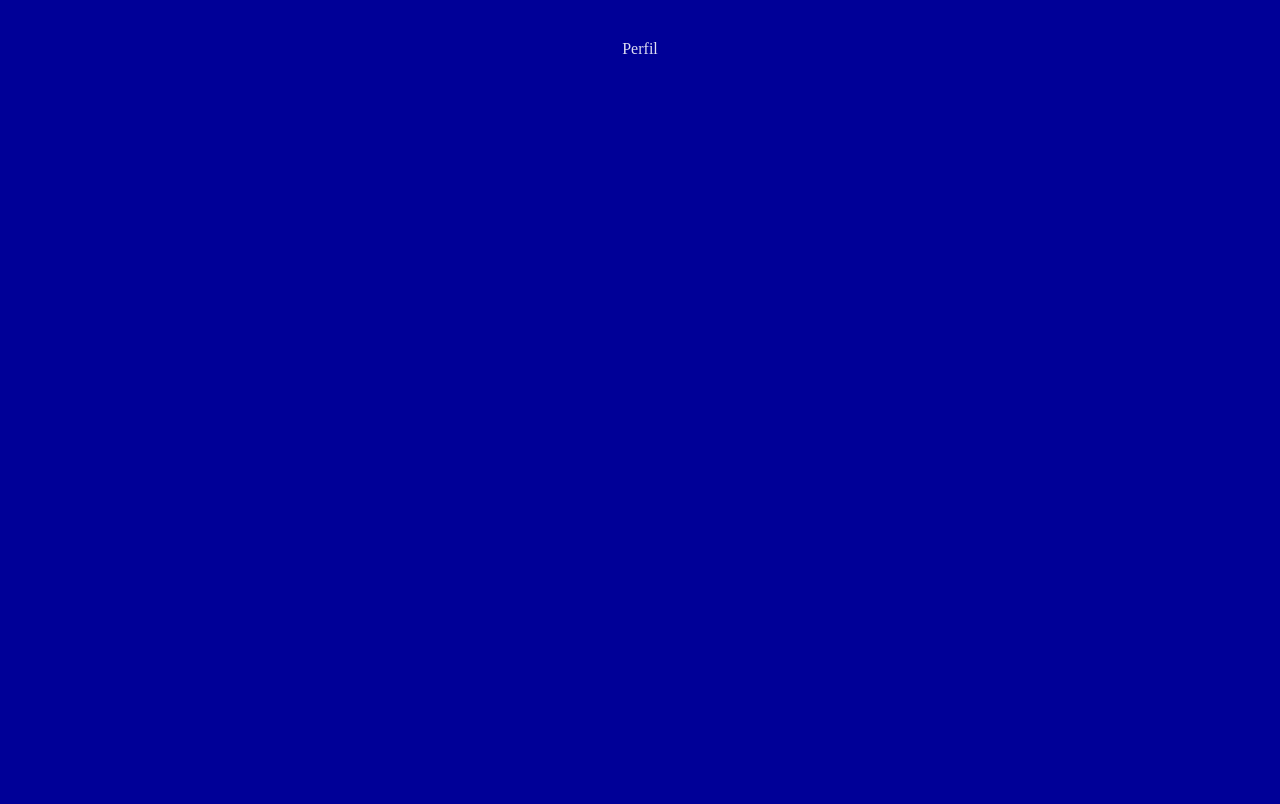
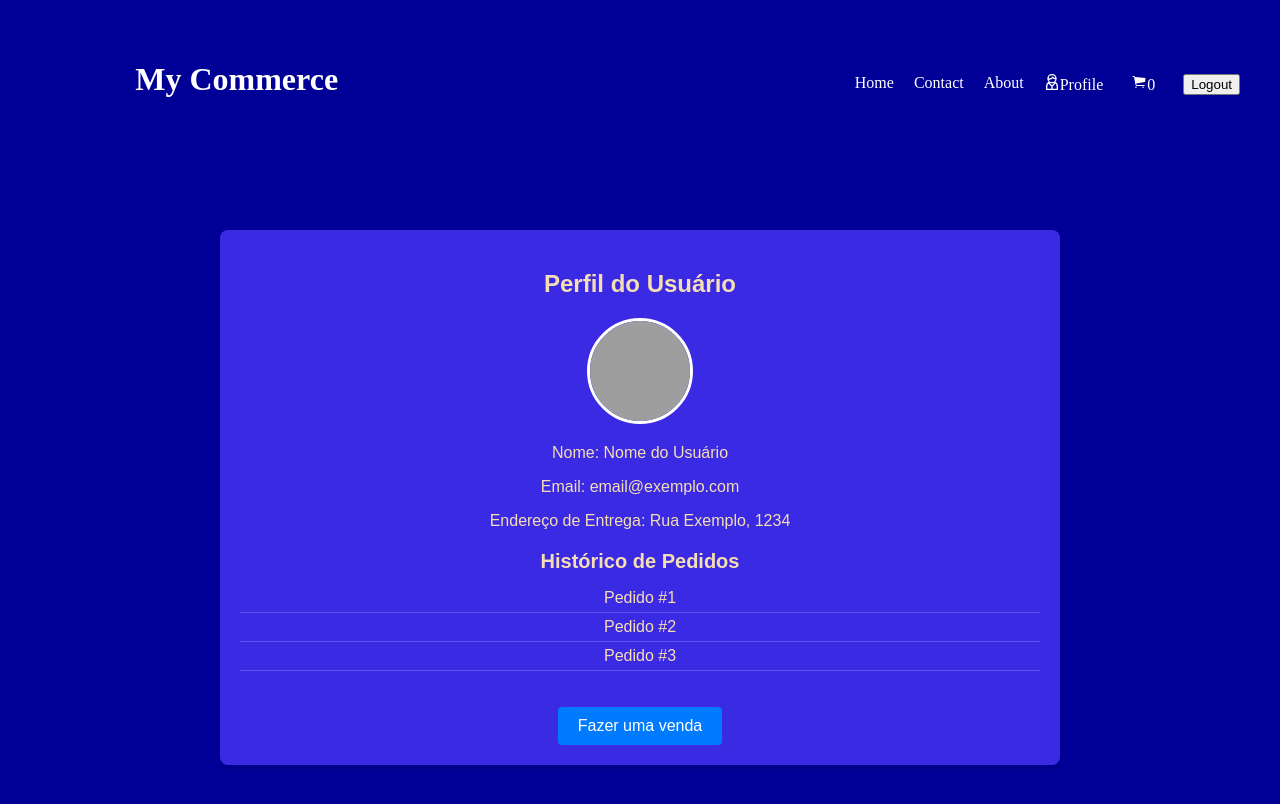
Before and after one commit to Punkrig/E-commerce, a React (Vite) app in the folder ecommerce/: page /profile in a window 1280 px wide. Built offline with nearby package versions, Linux system fonts and the light colour scheme; grey boxes are pictures that could not be loaded.

Commit message:
FEAT: Sell e Profile. -Criação das páginas Sell e Profile;

```diff
--- a/ecommerce/src/Pages/productPage/ProductPage.jsx
+++ b/ecommerce/src/Pages/productPage/ProductPage.jsx
@@ -1,12 +1,13 @@
 // pages/ProductPage.jsx
-import React from 'react';
+import React, { useState } from 'react';
 import { useParams } from 'react-router-dom';
 import products from '../../data/productsData';
 import "./productPage.scss";
 import Header from "../../components/header/Header";
 import SimilarProducts from "../../components/similarProducts/SimilarProducts";
+import ShoppingCart from '../shoppingCart/ShoppingCart';
 
-const ProductPage = () => {
+const ProductPage = ({ addItemToCart }) => {
     const { id } = useParams();
     const product = products.find(p => p.id === parseInt(id));
 
@@ -15,6 +16,17 @@ const ProductPage = () => {
     }
 
     const similarProducts = products.filter(p => p.type === product.type && p.id !== parseInt(id)).slice(0, 3);
+
+    const [isModalOpen, setIsModalOpen] = useState(false);
+
+    const handleBuyNow = () => {
+        addItemToCart(product);
+        setIsModalOpen(true);
+    };
+
+    const closeModal = () => {
+        setIsModalOpen(false);
+    };
 
     return (
         <>
@@ -34,10 +46,11 @@ const ProductPage = () => {
                 <h3>{product.name}</h3>
                 <p>Price: {product.price}</p>
                 <p>{product.description}</p>
-                <button>Buy Now</button>
+                <button onClick={handleBuyNow}>Buy Now</button>
             </div>
         </div>
         <SimilarProducts similarProducts={similarProducts} />
+        {isModalOpen && <ShoppingCart cartItems={[product]} onClose={closeModal} />}
         </>
     );
 };
--- a/ecommerce/src/Pages/profile/Profile.jsx
+++ b/ecommerce/src/Pages/profile/Profile.jsx
@@ -1,8 +1,38 @@
+import { Link } from 'react-router-dom'; // Importe o Link do React Router
+
+import Header from '../../components/header/Header';
 import './profile.scss';
 
-function Profile (){
-    return(
-        <div className="profile">Perfil</div>
+function Profile() {
+    return (
+        <>
+            <Header />
+            <div className="profile">
+                <h2>Perfil do Usuário</h2>
+                <div className="user-info">
+                    <div className="user-avatar">
+                        <img src="caminho_para_a_imagem_do_usuario" alt="Avatar do Usuário" />
+                    </div>
+                    <div className="user-details">
+                        <p>Nome: Nome do Usuário</p>
+                        <p>Email: email@exemplo.com</p>
+                        <p>Endereço de Entrega: Rua Exemplo, 1234</p>
+                        {/* Adicione mais informações do usuário aqui */}
+                    </div>
+                </div>
+                <div className="order-history">
+                    <h3>Histórico de Pedidos</h3>
+                    <ul>
+                        <li>Pedido #1</li>
+                        <li>Pedido #2</li>
+                        <li>Pedido #3</li>
+                        {/* Adicione mais pedidos conforme necessário */}
+                    </ul>
+                </div>
+                <Link to="/sell" className="sell-button">Fazer uma venda</Link>
+            </div>
+        </>
     )
 }
+
 export default Profile;
--- a/ecommerce/src/Pages/profile/profile.scss
+++ b/ecommerce/src/Pages/profile/profile.scss
@@ -0,0 +1,73 @@
+.profile {
+    max-width: 800px;
+    margin: 0 auto;
+    padding: 20px;
+    font-family: Arial, sans-serif;
+    background-color: #3a2ae3;
+    border-radius: 8px;
+    box-shadow: 0 4px 8px rgba(0, 0, 0, 0.1);
+    color: wheat;
+    text-align: center;
+
+    h2 {
+        font-size: 24px;
+        margin-bottom: 20px;
+    }
+
+    .user-avatar {
+        width: 100px;
+        height: 100px;
+        border-radius: 50%;
+        overflow: hidden;
+        margin: 0 auto 20px; /* Centraliza a imagem */
+        border: 3px solid #fff; /* Adiciona uma borda branca ao redor da imagem */
+
+        img {
+            width: 100%;
+            height: 100%;
+            object-fit: cover;
+        }
+    }
+
+    .user-details {
+        p {
+            margin-bottom: 5px;
+        }
+    }
+
+    .order-history {
+        h3 {
+            font-size: 20px;
+            margin-bottom: 10px;
+        }
+
+        ul {
+            list-style-type: none;
+            padding: 0;
+
+            li {
+                font-size: 16px;
+                margin-bottom: 5px;
+                border-bottom: 1px solid rgba(255, 255, 255, 0.2);
+                padding-bottom: 5px;
+            }
+        }
+    }
+
+    .sell-button {
+        display: inline-block;
+        padding: 10px 20px;
+        font-size: 16px;
+        background-color: #007bff;
+        color: white;
+        border: none;
+        border-radius: 4px;
+        text-decoration: none;
+        margin-top: 20px;
+        transition: background-color 0.3s;
+
+        &:hover {
+            background-color: #0056b3;
+        }
+    }
+}
--- /dev/null
+++ b/ecommerce/src/Pages/sellPage/SellPage.jsx
@@ -0,0 +1,69 @@
+import React, { useState } from 'react';
+import './sellPage.scss';
+import Header from '../../components/header/Header';
+function SellPage() {
+    const [title, setTitle] = useState('');
+    const [description, setDescription] = useState('');
+    const [price, setPrice] = useState('');
+    const [category, setCategory] = useState('');
+
+    const handleSubmit = (e) => {
+        e.preventDefault();
+        // Aqui você pode enviar os dados do formulário para o backend
+        console.log('Dados do formulário:', { title, description, price, category });
+    }
+
+    return (
+        <>
+            <Header />
+            <div className="sellPage">
+                <h2>Criar Anúncio de Venda</h2>
+                <form onSubmit={handleSubmit}>
+                    <label>
+                        Título:
+                        <input
+                            type="text"
+                            value={title}
+                            onChange={(e) => setTitle(e.target.value)}
+                            required
+                        />
+                    </label>
+                    <label>
+                        Descrição:
+                        <textarea
+                            value={description}
+                            onChange={(e) => setDescription(e.target.value)}
+                            required
+                        />
+                    </label>
+                    <label>
+                        Preço:
+                        <input
+                            type="number"
+                            value={price}
+                            onChange={(e) => setPrice(e.target.value)}
+                            required
+                        />
+                    </label>
+                    <label>
+                        Categoria:
+                        <select
+                            value={category}
+                            onChange={(e) => setCategory(e.target.value)}
+                            required
+                        >
+                            <option value="">Selecione...</option>
+                            <option value="eletronicos">Eletrônicos</option>
+                            <option value="moveis">Móveis</option>
+                            <option value="vestuario">Vestuário</option>
+                            {/* Adicione mais opções conforme necessário */}
+                        </select>
+                    </label>
+                    <button type="submit">Criar Anúncio</button>
+                </form>
+            </div>
+        </>
+    )
+}
+
+export default SellPage;
--- /dev/null
+++ b/ecommerce/src/Pages/sellPage/sellPage.scss
@@ -0,0 +1,43 @@
+.sellPage {
+    max-width: 600px;
+    margin: 0 auto;
+    padding: 20px;
+    font-family: Arial, sans-serif;
+
+    h2 {
+        font-size: 24px;
+        margin-bottom: 20px;
+    }
+
+    form {
+        label {
+            display: block;
+            margin-bottom: 10px;
+
+            input,
+            textarea,
+            select {
+                width: 100%;
+                padding: 8px;
+                font-size: 16px;
+                border: 1px solid #ccc;
+                border-radius: 4px;
+                box-sizing: border-box; // Adiciona isso para incluir o padding na largura total
+            }
+        }
+
+        button {
+            padding: 10px 20px;
+            font-size: 16px;
+            background-color: #007bff;
+            color: white;
+            border: none;
+            border-radius: 4px;
+            cursor: pointer;
+
+            &:hover {
+                background-color: #0056b3;
+            }
+        }
+    }
+}
--- /dev/null
+++ b/ecommerce/src/Pages/shoppingCart/ShoppingCart.jsx
@@ -0,0 +1,30 @@
+import React from 'react';
+import Header from '../../components/header/Header';
+
+function ShoppingCart({ cartItems, addItemToCart, removeItemFromCart }) {
+    const calculateTotal = () => {
+        if (!cartItems || cartItems.length === 0) {
+            return 0;
+        }
+
+        return cartItems.reduce((total, item) => total + item.price, 0);
+    };
+
+    return (
+        <div>
+            <Header />
+            <h2>Carrinho de Compras</h2>
+            <ul>
+                {cartItems && cartItems.map(item => (
+                    <li key={item.id}>
+                        {item.name} - R$ {item.price.toFixed(2)}
+                        <button onClick={() => removeItemFromCart(item.id)}>Remover</button>
+                    </li>
+                ))}
+            </ul>
+            <p>Total: R$ {calculateTotal().toFixed(2)}</p>
+        </div>
+    );
+}
+
+export default ShoppingCart;
--- a/ecommerce/src/components/header/Header.jsx
+++ b/ecommerce/src/components/header/Header.jsx
@@ -1,17 +1,16 @@
-// components/Header.js
 import React, { useState } from 'react';
 import './header.scss';
 import { Link } from 'react-router-dom';
 import { IoIosCart } from "react-icons/io";
 import { GrUserManager } from "react-icons/gr";
+import LittleCar from '../littleCar/LittleCar';
 
 const Header = () => {
-    // Estado para controlar se o usuário está logado ou não
     const [isAuthenticated, setIsAuthenticated] = useState(true);
+    const [cartItems, setCartItems] = useState([]);
 
     const handleLogout = () => {
-        // Lógica para logout (por exemplo, limpar o estado de autenticação)
-        setIsAuthenticated(true);
+        setIsAuthenticated(false);
     };
 
     return (
@@ -27,7 +26,7 @@ const Header = () => {
                     {isAuthenticated ? (
                         <>
                             <li><Link to="/profile"><GrUserManager />Profile</Link></li>
-                            <li><Link to="/littleCar"><IoIosCart /></Link></li>
+                            <li><Link to="/shop-car"><LittleCar /></Link></li>
                             <li><button onClick={handleLogout}>Logout</button></li>
                         </>
                     ) : (
--- a/ecommerce/src/components/littleCar/LittleCar.jsx
+++ b/ecommerce/src/components/littleCar/LittleCar.jsx
@@ -1,8 +1,26 @@
-import "./littleCar.scss";
+import React from 'react';
+import { IoIosCart } from "react-icons/io";
+import './littleCar.scss';
 
-function LittlerCar(){
-    return(
-        <div className="littleCar">Carrinho</div>
-    )
-}
-export default LittlerCar;
+const LittleCar = ({ cartItems = [], setCartItems }) => {
+    const removeItem = (id) => {
+        setCartItems(cartItems.filter(item => item.id !== id));
+    };
+
+    return (
+        <div className="littleCar">
+            <IoIosCart />
+            <span className="cartCount">{cartItems.length}</span>
+            <ul className="cartItems">
+                {cartItems.map(item => (
+                    <li key={item.id}>
+                        {item.name}
+                        <button onClick={() => removeItem(item.id)}>Remove</button>
+                    </li>
+                ))}
+            </ul>
+        </div>
+    );
+};
+
+export default LittleCar;
```
Also changed, not shown: ecommerce/src/App.jsx (+11 -2 lines), ecommerce/src/Pages/shoppingCart/shoppingCart.scss (added, +41 -0 lines).
